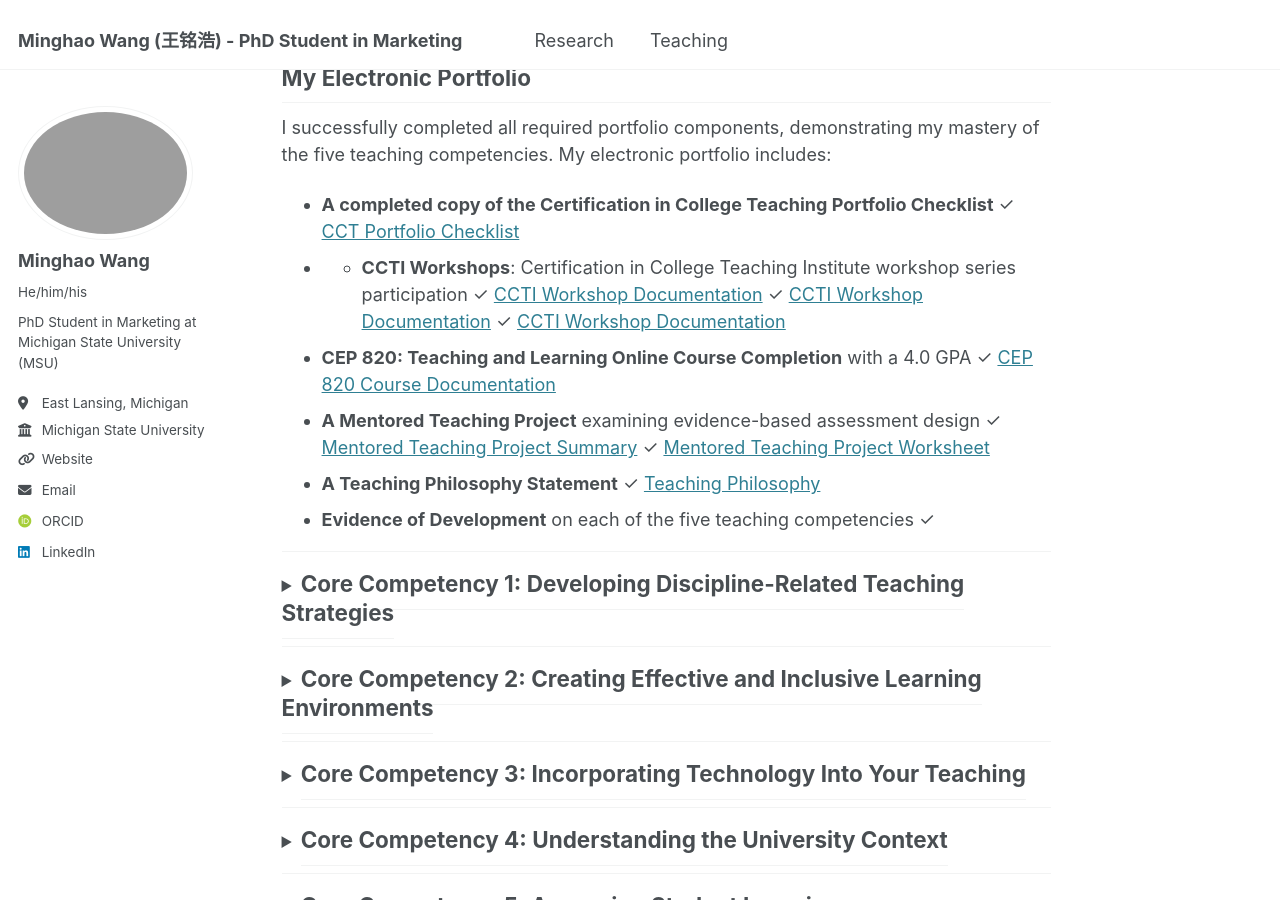
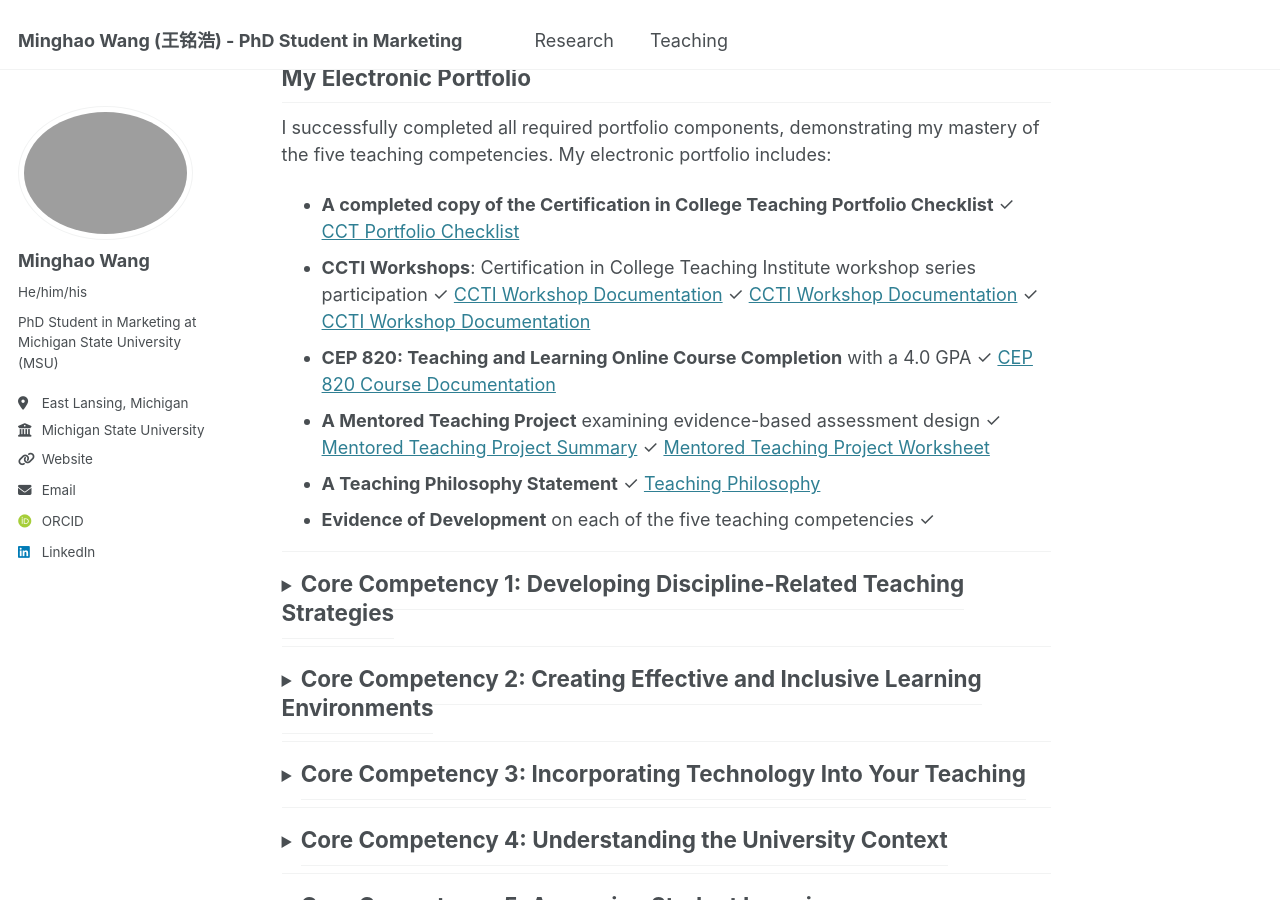
Before and after one commit to minghaowang-research/minghaowang-research.github.io, a Jekyll site: the page built from _teaching/certification-college-teaching.md, in a window 1280 px wide and 900 px high, scrolled down 870 px. Built offline with Jekyll 4.4.1, drawn with Linux system fonts in a browser that asks for light colours; some web fonts are replaced.

Commit message:
Removed --

```diff
--- a/_teaching/certification-college-teaching.md
+++ b/_teaching/certification-college-teaching.md
@@ -28,7 +28,7 @@ The Certification in College Teaching (CCT) program at Michigan State University
 I successfully completed all required portfolio components, demonstrating my mastery of the five teaching competencies. My electronic portfolio includes:
 
 - **A completed copy of the Certification in College Teaching Portfolio Checklist** ✓ [CCT Portfolio Checklist](/files/CCTI/2_CCT_Portfolio_Checklist_Minghao_Wang.pdf)
-- - **CCTI Workshops**: Certification in College Teaching Institute workshop series participation ✓ [CCTI Workshop Documentation](/files/CCTI/4_Competency_2_and_3.pdf) ✓ [CCTI Workshop Documentation](/files/CCTI/5_Competency_4.pdf) ✓ [CCTI Workshop Documentation](/files/CCTI/7_Competency_5.pdf)
+- **CCTI Workshops**: Certification in College Teaching Institute workshop series participation ✓ [CCTI Workshop Documentation](/files/CCTI/4_Competency_2_and_3.pdf) ✓ [CCTI Workshop Documentation](/files/CCTI/5_Competency_4.pdf) ✓ [CCTI Workshop Documentation](/files/CCTI/7_Competency_5.pdf)
 - **CEP 820: Teaching and Learning Online Course Completion** with a 4.0 GPA ✓ [CEP 820 Course Documentation](/files/CCTI/3_Competency_1_CEP_820_4_0.pdf)
 - **A Mentored Teaching Project** examining evidence-based assessment design ✓ [Mentored Teaching Project Summary](/files/CCTI/8_Competency_5_Summary_Artifacrs.pdf) ✓ [Mentored Teaching Project Worksheet](/files/CCTI/6_Competency_5_Mentored_Project_Worksheet_Minghao.pdf)
 - **A Teaching Philosophy Statement** ✓ [Teaching Philosophy](/teaching/teaching-philosophy)
```
